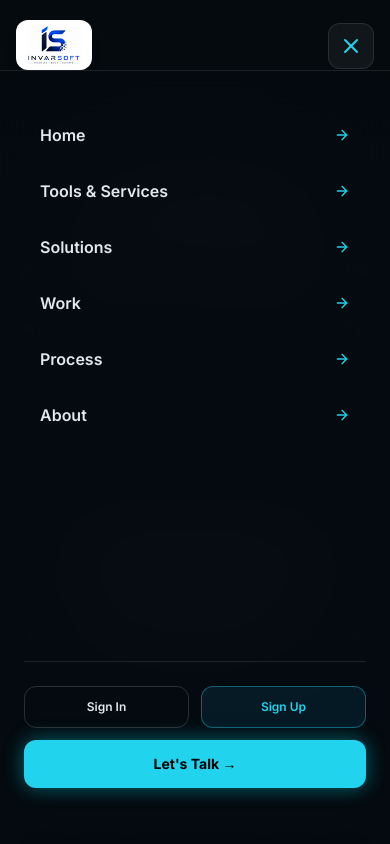
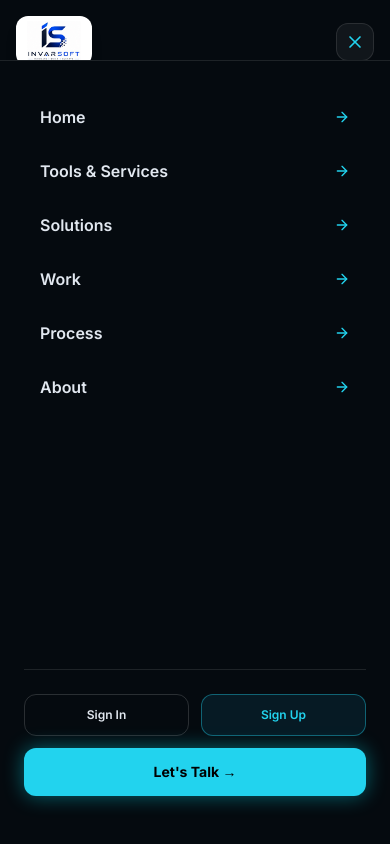
Before and after one commit to Invarsoft/invarsoft1, a Next.js app: page /process in a window 390 px wide. Both pictures are taken after a click on the button "Toggle menu". Shown: the top 844 px of the page. Built offline with nearby package versions, Linux system fonts and the light colour scheme.

Commit message:
Fix mobile navbar overlay z-index, process step switcher, and hero scroll indicator

```diff
--- a/src/components/HeroCinematic.tsx
+++ b/src/components/HeroCinematic.tsx
@@ -169,7 +169,7 @@ export const HeroCinematic: React.FC<HeroProps> = ({
         animate={{ opacity: 1, y: 0 }}
         transition={{ duration: 1, delay: 0.7 }}
         onClick={() => scrollToSection('trust-strip')}
-        className="absolute bottom-6 left-1/2 -translate-x-1/2 z-10 flex flex-col items-center gap-1.5 cursor-pointer text-slate-300 hover:text-white transition-colors group"
+        className="absolute bottom-10 sm:bottom-6 left-1/2 -translate-x-1/2 z-20 flex flex-col items-center gap-1.5 cursor-pointer text-slate-300 hover:text-white transition-colors group"
       >
         <span className="text-[10px] font-mono tracking-widest uppercase text-slate-300/80 group-hover:text-white">
           SCROLL TO EXPLORE &darr;
--- a/src/components/Navbar.tsx
+++ b/src/components/Navbar.tsx
@@ -34,12 +34,23 @@ export const Navbar: React.FC<NavbarProps> = ({ onLogoClick }) => {
     { label: 'About', href: '/about' },
   ];
 
+  useEffect(() => {
+    if (mobileMenuOpen) {
+      document.body.style.overflow = 'hidden';
+    } else {
+      document.body.style.overflow = 'unset';
+    }
+    return () => {
+      document.body.style.overflow = 'unset';
+    };
+  }, [mobileMenuOpen]);
+
   return (
     <header
       className={`fixed top-0 left-0 right-0 z-50 transition-all duration-300 ${
         scrolled
-          ? 'py-3.5 bg-[#050A0F]/85 backdrop-blur-xl border-b border-white/10 shadow-[0_10px_30px_rgba(0,0,0,0.5)]'
-          : 'py-5 bg-transparent border-b border-white/5'
+          ? 'py-3 bg-[#050A0F]/95 backdrop-blur-xl border-b border-white/10 shadow-[0_10px_30px_rgba(0,0,0,0.5)]'
+          : 'py-4 sm:py-5 bg-transparent border-b border-white/5'
       }`}
     >
       <div className="max-w-7xl mx-auto px-4 sm:px-6 lg:px-8 flex items-center justify-between">
@@ -98,10 +109,10 @@ export const Navbar: React.FC<NavbarProps> = ({ onLogoClick }) => {
         {/* Mobile Hamburger Button */}
         <button
           onClick={() => setMobileMenuOpen(!mobileMenuOpen)}
-          className="lg:hidden p-2.5 rounded-xl bg-white/5 border border-white/10 text-white hover:bg-white/10 transition-colors"
+          className="lg:hidden p-2 rounded-xl bg-white/5 border border-white/10 text-white hover:bg-white/10 transition-colors cursor-pointer"
           aria-label="Toggle menu"
         >
-          {mobileMenuOpen ? <X className="w-6 h-6 text-cyan-400" /> : <Menu className="w-6 h-6 text-white" />}
+          {mobileMenuOpen ? <X className="w-5 h-5 text-cyan-400" /> : <Menu className="w-5 h-5 text-white" />}
         </button>
       </div>
 
@@ -109,13 +120,13 @@ export const Navbar: React.FC<NavbarProps> = ({ onLogoClick }) => {
       <AnimatePresence>
         {mobileMenuOpen && (
           <motion.div
-            initial={{ opacity: 0, y: -20 }}
+            initial={{ opacity: 0, y: -10 }}
             animate={{ opacity: 1, y: 0 }}
-            exit={{ opacity: 0, y: -20 }}
-            transition={{ duration: 0.25 }}
-            className="lg:hidden fixed inset-0 top-[70px] bg-[#050A0F]/95 backdrop-blur-2xl z-40 border-t border-white/10 px-6 py-8 flex flex-col justify-between overflow-y-auto"
+            exit={{ opacity: 0, y: -10 }}
+            transition={{ duration: 0.2 }}
+            className="lg:hidden fixed left-0 right-0 top-[60px] h-[calc(100dvh-60px)] bg-[#050A0F] z-[100] border-t border-white/10 px-6 py-6 flex flex-col justify-between overflow-y-auto"
           >
-            <div className="space-y-2 pt-2">
+            <div className="space-y-1.5 pt-2">
               {navLinks.map((link) => (
                 <Link
                   key={link.href}
--- a/src/components/ProcessSection.tsx
+++ b/src/components/ProcessSection.tsx
@@ -174,48 +174,52 @@ export const ProcessSection: React.FC = () => {
           </motion.p>
         </div>
 
-        {/* COMPACT & RESPONSIVE 7-STEP TAB BAR WITH TOUCH SCROLL */}
-        <div className="relative mb-12 max-w-5xl mx-auto">
-          {/* Scroll Left Button for Mobile/Tablet */}
+        {/* MOBILE STEP SWITCHER CONTROL (DISPLAYED ON PHONES) */}
+        <div className="md:hidden mb-8 max-w-md mx-auto p-4 rounded-2xl bg-[#050A0F] border border-cyan-500/30 flex items-center justify-between gap-3 shadow-lg">
           <button
-            onClick={() => scrollTabs('left')}
-            className="md:hidden absolute left-0 top-1/2 -translate-y-1/2 z-20 p-2 rounded-full bg-black/80 border border-white/10 text-cyan-400 shadow-lg"
-            aria-label="Scroll left"
+            onClick={() => setActiveStep((prev) => (prev > 0 ? prev - 1 : 6))}
+            className="flex items-center gap-1 px-3 py-2 rounded-xl bg-white/5 border border-white/10 text-xs font-mono text-cyan-400 font-bold active:scale-95 transition-all"
           >
             <ChevronLeft className="w-4 h-4" />
+            <span>Prev</span>
           </button>
 
-          {/* Tab Strip Container */}
-          <div
-            ref={scrollTabRef}
-            className="overflow-x-auto scroll-smooth no-scrollbar py-2 px-8 md:px-0"
+          <div className="text-center font-mono">
+            <span className="text-[11px] text-cyan-400 block uppercase tracking-wider font-semibold">
+              STEP {processSteps[activeStep].number} OF 07
+            </span>
+            <span className="text-xs text-white font-bold block truncate max-w-[150px]">
+              {processSteps[activeStep].tabTitle}
+            </span>
+          </div>
+
+          <button
+            onClick={() => setActiveStep((prev) => (prev < 6 ? prev + 1 : 0))}
+            className="flex items-center gap-1 px-3 py-2 rounded-xl bg-white/5 border border-white/10 text-xs font-mono text-cyan-400 font-bold active:scale-95 transition-all"
           >
-            <div className="inline-flex items-center gap-1.5 sm:gap-2 bg-[#050A0F] p-1.5 sm:p-2 rounded-2xl border border-white/10 backdrop-blur-xl min-w-max mx-auto">
+            <span>Next</span>
+            <ChevronRight className="w-4 h-4" />
+          </button>
+        </div>
+
+        {/* DESKTOP & TABLET 7-STEP TAB STRIP */}
+        <div className="hidden md:flex justify-center mb-12 max-w-5xl mx-auto overflow-x-auto no-scrollbar">
+          <div className="inline-flex items-center gap-1.5 sm:gap-2 bg-[#050A0F] p-2 rounded-2xl border border-white/10 backdrop-blur-xl">
             {processSteps.map((step, idx) => (
               <button
                 key={step.number}
                 onClick={() => setActiveStep(idx)}
-                  className={`flex items-center gap-1.5 sm:gap-2 px-3 sm:px-4 py-2 sm:py-2.5 rounded-xl text-xs font-bold transition-all duration-300 whitespace-nowrap cursor-pointer ${
+                className={`flex items-center gap-2 px-4 py-2.5 rounded-xl text-xs font-bold transition-all duration-300 whitespace-nowrap cursor-pointer ${
                   activeStep === idx
                     ? 'bg-cyan-500 text-black shadow-[0_0_20px_rgba(0,240,255,0.4)]'
                     : 'text-slate-400 hover:text-white hover:bg-white/5'
                 }`}
               >
-                  <span className="font-mono text-[11px] font-extrabold">{step.number}</span>
-                  <span className="text-xs">{step.tabTitle}</span>
+                <span className="font-mono text-xs font-extrabold">{step.number}</span>
+                <span>{step.tabTitle}</span>
               </button>
             ))}
           </div>
-          </div>
-
-          {/* Scroll Right Button for Mobile/Tablet */}
-          <button
-            onClick={() => scrollTabs('right')}
-            className="md:hidden absolute right-0 top-1/2 -translate-y-1/2 z-20 p-2 rounded-full bg-black/80 border border-white/10 text-cyan-400 shadow-lg"
-            aria-label="Scroll right"
-          >
-            <ChevronRight className="w-4 h-4" />
-          </button>
         </div>
 
         {/* DYNAMIC PROGRESS BAR LINE */}
```
Lines whose indentation alone changed are shown as unchanged.
